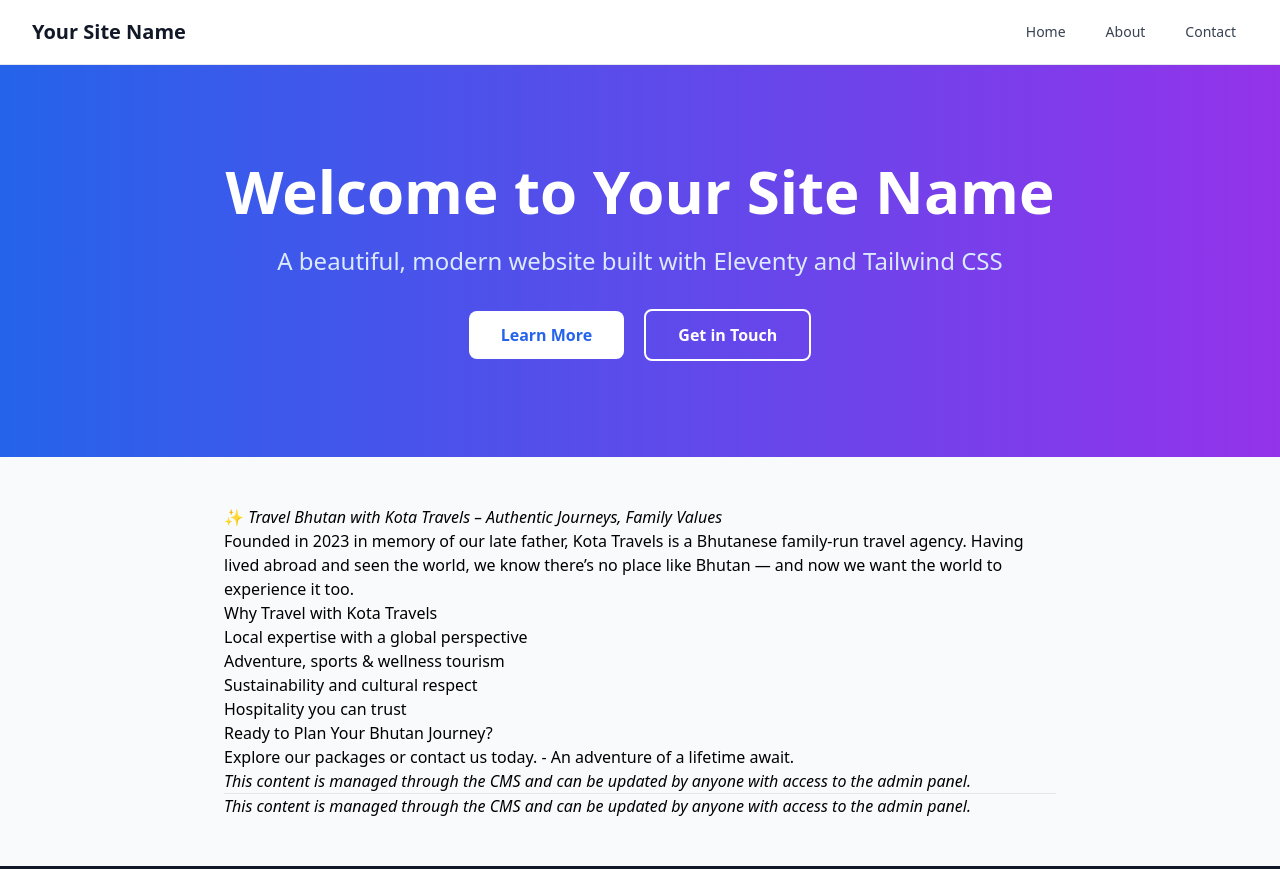
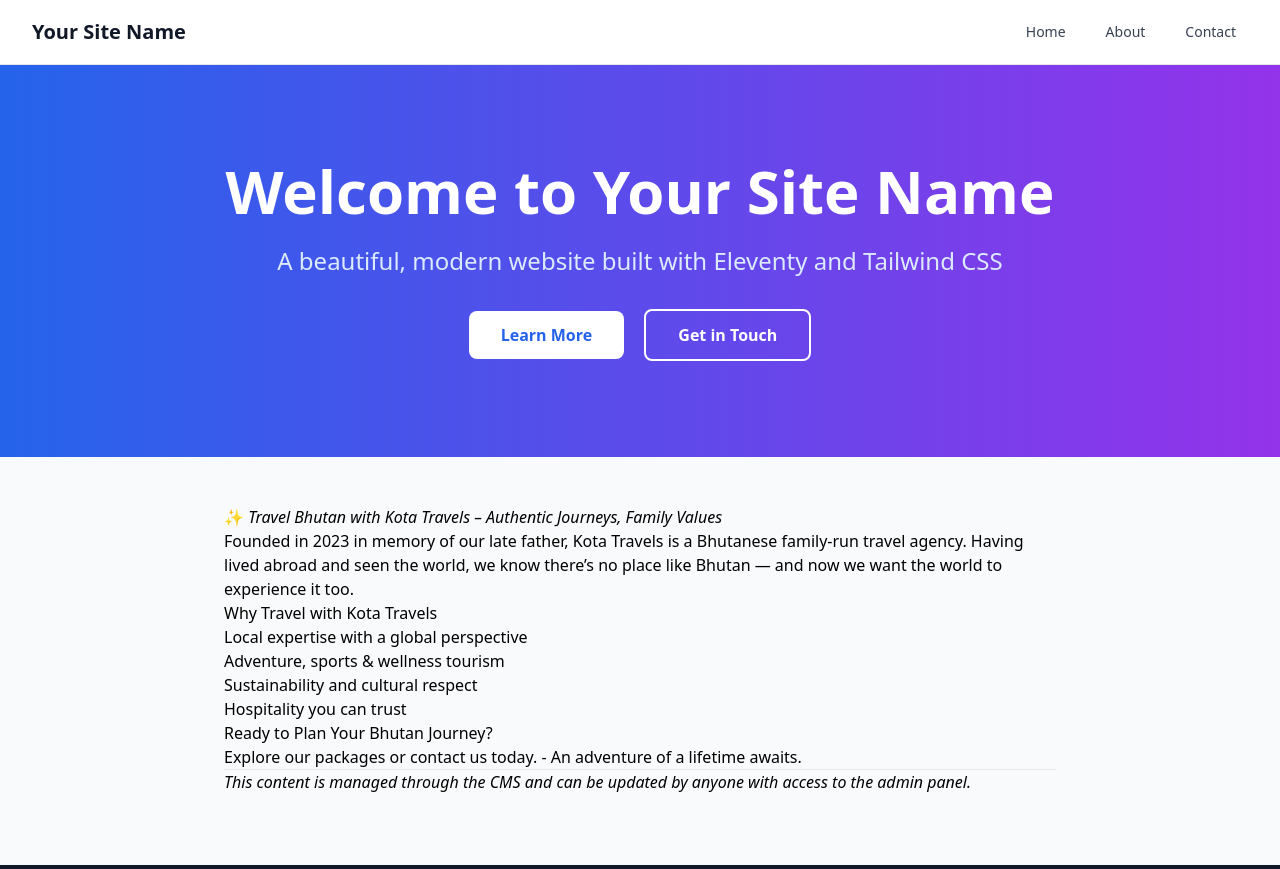
Before and after one commit to tsheden11/Eleventy-Netlify, an Eleventy site: page src/index.md in a window 1280 px wide. Shown: the top 869 px of the page. Built offline with nearby package versions, Linux system fonts and the light colour scheme; Eleventy itself is replaced by a stand-in of ours; files that its build step writes are made by us from their sources.

Commit message:
Update Pages “home”

```diff
--- a/src/index.md
+++ b/src/index.md
@@ -15,11 +15,7 @@ Founded in 2023 in memory of our late father, Kota Travels is a Bhutanese family
 
 ## Ready to Plan Your Bhutan Journey?
 
-Explore our packages or contact us today. - An adventure of a lifetime await.
-
-*This content is managed through the CMS and can be updated by anyone with access to the admin panel.*
-
-
+Explore our packages or contact us today. - An adventure of a lifetime awaits.
 
 - - -
 
```
